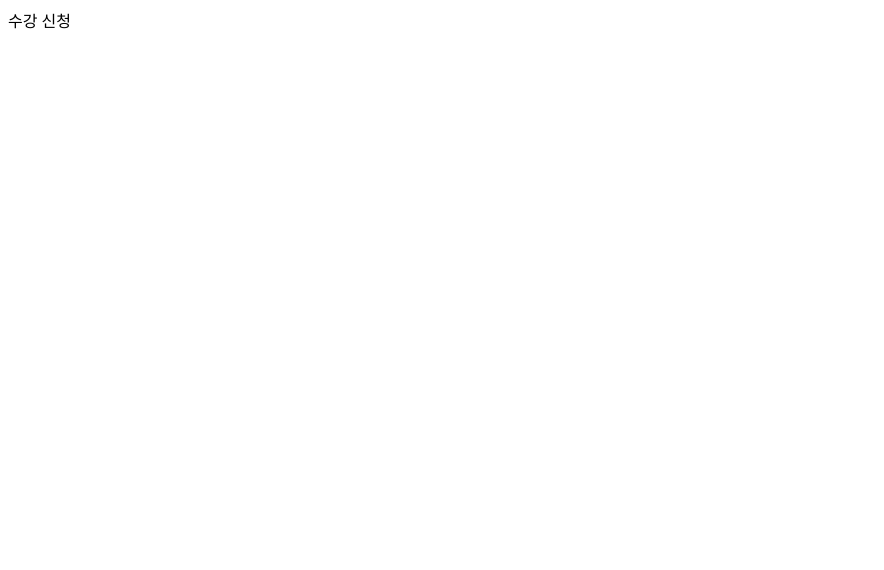
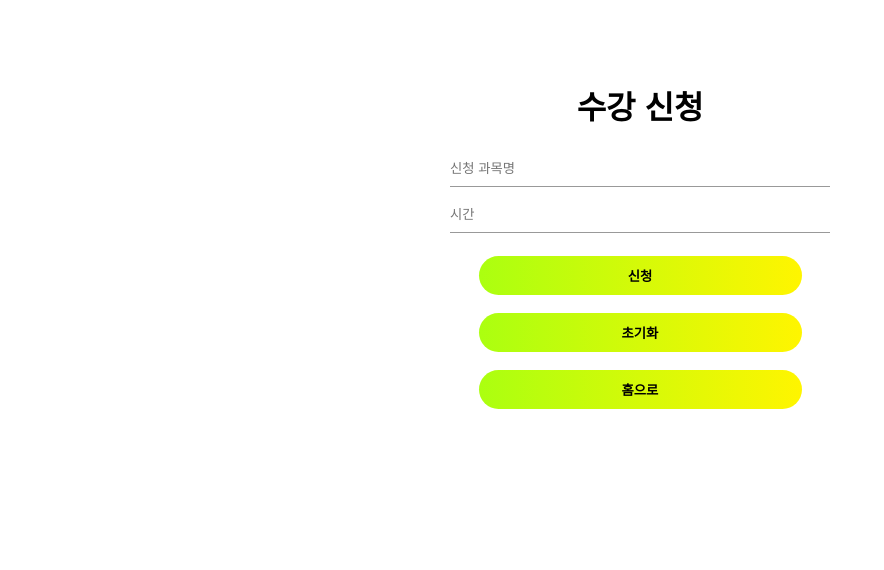
Before and after one commit to JinseongHwang/software-design-term-project, a website: page public/sugang.html in a window 1280 px wide. Shown: the whole page, without its empty margins (0-884 px from the left). Drawn offline with Linux system fonts and the light colour scheme.

Commit message:
feat: 홈버튼 추가

```diff
--- a/public/sugang.html
+++ b/public/sugang.html
@@ -2,9 +2,26 @@
 <html lang="en">
 <head>
     <meta charset="UTF-8">
-    <title>수강 신청</title>
+    <title>수강신청</title>
+    <link rel="stylesheet" href="style.css">
 </head>
 <body>
-  수강 신청
+<div class="wrap">
+    <div class="form-wrap" align="center">
+        <h1>수강 신청</h1>
+        <br>
+        <form action="/sugang/new" method="get">
+            <input type="text" name="subject" class="input-field" placeholder="신청 과목명" required><br>
+            <input type="text" name="time" class="input-field" placeholder="시간" required><br>
+            <br>
+            <input type="submit" value="신청" class="submit"><br>
+            <input type="reset" value="초기화" class="submit"><br>
+        </form>
+        <form action="/">
+            <input type="submit" value="홈으로" class="submit">
+        </form>
+    </div>
+</div>
+
 </body>
 </html>
```
Also changed, not shown: public/index.html (+1 -1 lines), public/join.html (+4 -1 lines), public/login.html (+4 -1 lines).
